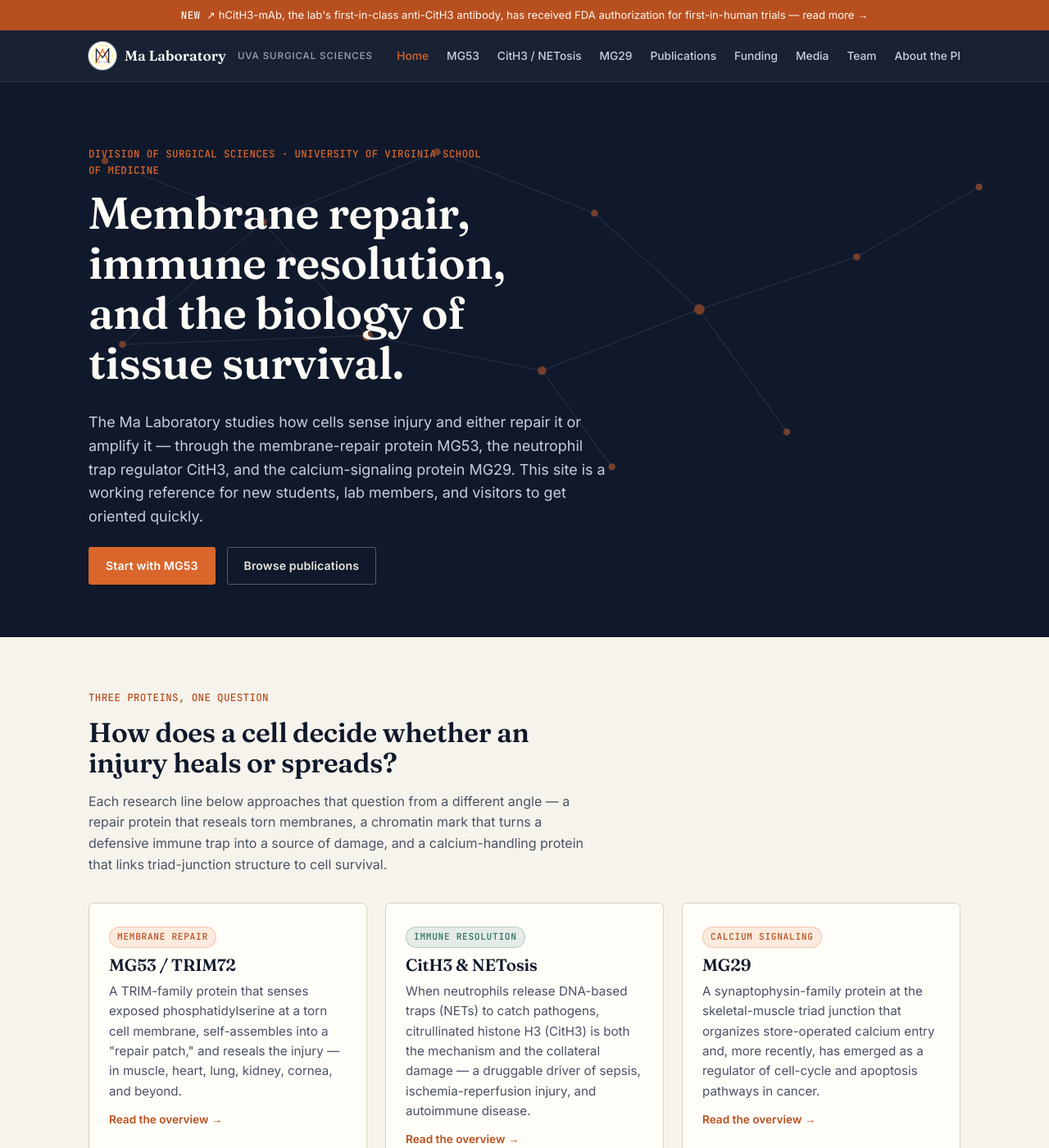
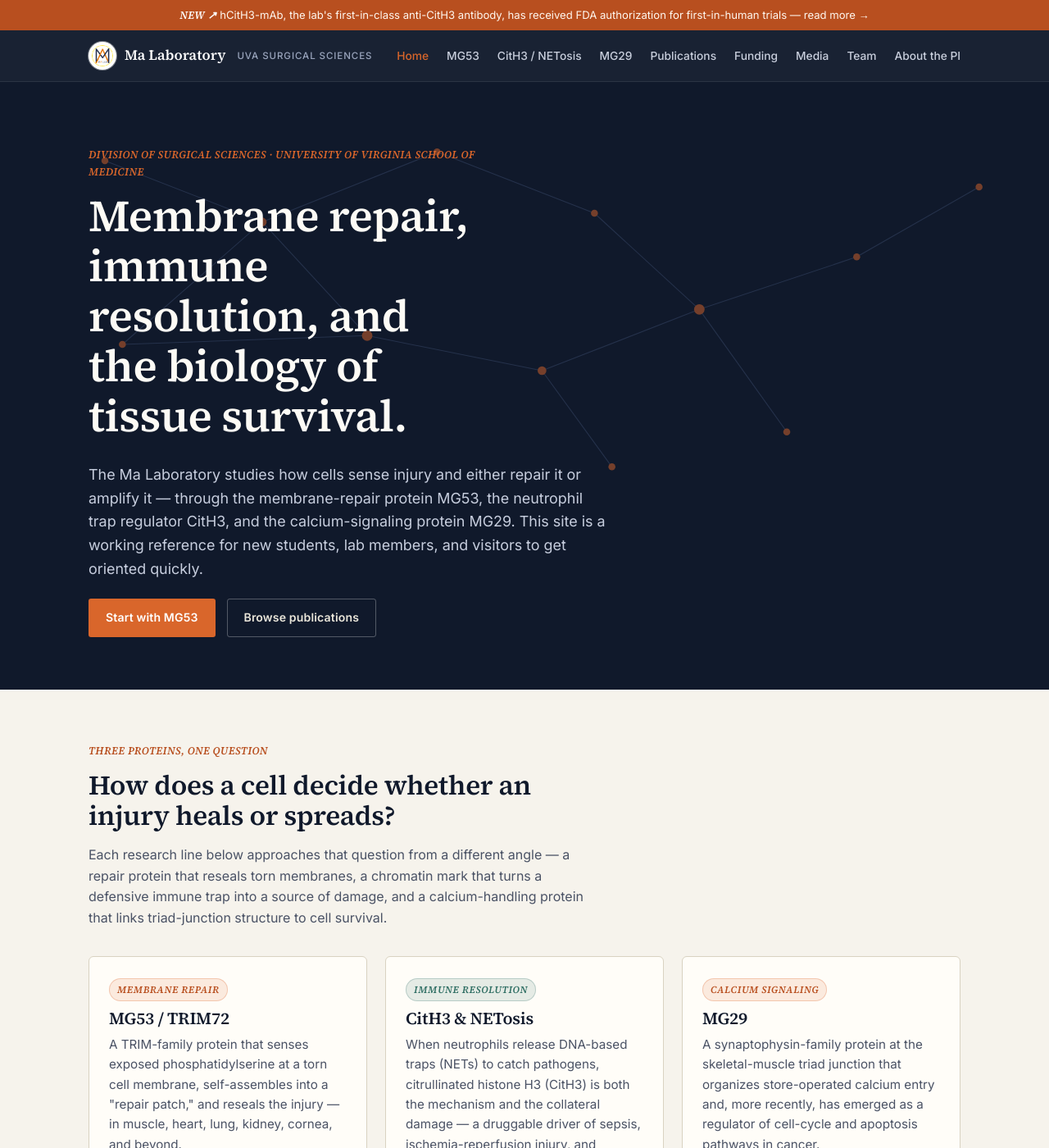
Before and after one commit to mjf6e/Ma-Lab-Research-Portfolio, a Jekyll site: the page built from index.html, in a window 1280 px wide and 1400 px high. Shown: the whole window at 82% size. Built offline with Jekyll 4.4.1, drawn with Linux system fonts in a browser that asks for light colours.

Commit message:
Swap Fraunces/JetBrains Mono for a classic Source Serif 4 pairing

```diff
--- a/assets/style.css
+++ b/assets/style.css
@@ -1,8 +1,8 @@
 /* Ma Laboratory — resource site
    Palette: ink navy / bone / signal orange / cell teal
-   Type: Fraunces (display serif) + Inter (body/UI) + JetBrains Mono (data labels) */
+   Type: Source Serif 4 (classic serif, headings + labels) + Inter (body/UI) */
 
-@import url('https://fonts.googleapis.com/css2?family=Fraunces:opsz,wght@9..144,400;9..144,500;9..144,600&family=Inter:wght@400;500;600;700&family=JetBrains+Mono:wght@500&display=swap');
+@import url('https://fonts.googleapis.com/css2?family=Source+Serif+4:ital,opsz,wght@0,8..60,400;0,8..60,500;0,8..60,600;0,8..60,700;1,8..60,500;1,8..60,600&family=Inter:wght@400;500;600;700&display=swap');
 
 :root{
   --ink:      #10192b;
@@ -30,7 +30,7 @@ body{
   -webkit-font-smoothing:antialiased;
 }
 h1,h2,h3,h4{
-  font-family:'Fraunces', Georgia, serif;
+  font-family:'Source Serif 4', Georgia, serif;
   font-weight:600;
   line-height:1.12;
   margin:0 0 .5em;
@@ -46,7 +46,7 @@ a:hover{ text-decoration:underline; }
 a:focus-visible, button:focus-visible{ outline:3px solid var(--teal); outline-offset:2px; }
 ul{ margin:0 0 1em; padding-left:1.2em; color:var(--slate); }
 li{ margin-bottom:.35em; }
-.mono{ font-family:'JetBrains Mono', monospace; font-size:.78rem; letter-spacing:.03em; text-transform:uppercase; color:var(--signal-2); }
+.mono{ font-family:'Source Serif 4', Georgia, serif; font-style:italic; font-weight:600; font-size:.82rem; letter-spacing:.03em; text-transform:uppercase; color:var(--signal-2); }
 .wrap{ max-width:var(--max); margin:0 auto; padding:0 28px; }
 
 /* ---- Nav ---- */
@@ -62,7 +62,7 @@ li{ margin-bottom:.35em; }
   border-bottom:1px solid rgba(255,255,255,0.08);
 }
 .nav{ display:flex; align-items:center; justify-content:space-between; padding:14px 28px; max-width:var(--max); margin:0 auto; }
-.brand{ display:flex; align-items:center; gap:10px; color:#fff; font-family:'Fraunces',serif; font-weight:600; font-size:1.08rem; }
+.brand{ display:flex; align-items:center; gap:10px; color:#fff; font-family:'Source Serif 4',serif; font-weight:600; font-size:1.08rem; }
 .brand .dot{ width:9px; height:9px; border-radius:50%; background:var(--signal); box-shadow:0 0 0 4px rgba(217,102,43,.25); }
 .brand-logo-wrap{
   display:inline-flex; align-items:center; justify-content:center;
@@ -137,8 +137,8 @@ section.tight{ padding:44px 0; }
 .card a.more{ font-weight:600; font-size:.85rem; }
 
 .tag{
-  font-family:'JetBrains Mono',monospace; font-size:.7rem; text-transform:uppercase;
-  letter-spacing:.06em; padding:3px 9px; border-radius:20px;
+  font-family:'Source Serif 4', Georgia, serif; font-style:italic; font-weight:600; font-size:.76rem; text-transform:uppercase;
+  letter-spacing:.05em; padding:3px 9px; border-radius:20px;
   background:rgba(47,110,99,.12); color:var(--teal); border:1px solid rgba(47,110,99,.25);
 }
 .tag.orange{ background:rgba(217,102,43,.12); color:var(--signal-2); border-color:rgba(217,102,43,.28); }
@@ -147,7 +147,7 @@ section.tight{ padding:44px 0; }
 .stats{ display:flex; gap:0; border:1px solid var(--line); border-radius:6px; overflow:hidden; background:var(--paper); }
 .stat{ flex:1; padding:22px 20px; border-right:1px solid var(--line); }
 .stat:last-child{ border-right:none; }
-.stat .num{ font-family:'Fraunces',serif; font-size:1.8rem; color:var(--ink); }
+.stat .num{ font-family:'Source Serif 4',serif; font-size:1.8rem; color:var(--ink); }
 .stat .label{ font-size:.78rem; color:var(--slate); text-transform:uppercase; letter-spacing:.04em; }
 @media (max-width:760px){ .stats{ flex-wrap:wrap; } .stat{ flex:1 1 50%; border-bottom:1px solid var(--line);} }
 
@@ -162,12 +162,12 @@ section.tight{ padding:44px 0; }
 .compare .col.sci h4{ color:#fff; }
 .compare .col.sci p{ color:#c3c9d9; }
 .compare .col.lay{ background:var(--paper); }
-.compare .col h4{ margin-bottom:.6em; font-family:'JetBrains Mono',monospace; font-size:.78rem; text-transform:uppercase; letter-spacing:.06em; }
+.compare .col h4{ margin-bottom:.6em; font-family:'Source Serif 4', Georgia, serif; font-style:italic; font-weight:600; font-size:.85rem; text-transform:uppercase; letter-spacing:.05em; }
 @media (max-width:760px){ .compare{ grid-template-columns:1fr; } }
 
 ol.steps{ list-style:none; padding:0; margin:0; display:grid; gap:14px; }
 ol.steps li{ display:flex; gap:16px; padding:16px 0; border-bottom:1px dashed var(--line); }
-ol.steps li .n{ font-family:'Fraunces',serif; color:var(--signal-2); font-size:1.3rem; min-width:32px; }
+ol.steps li .n{ font-family:'Source Serif 4',serif; color:var(--signal-2); font-size:1.3rem; min-width:32px; }
 ol.steps li div p{ margin:0; }
 ol.steps li strong{ color:var(--ink); }
 
@@ -180,7 +180,7 @@ ol.steps li strong{ color:var(--ink); }
 /* ---- Publications ---- */
 .pub-filterbar{ display:flex; gap:10px; flex-wrap:wrap; margin-bottom:24px; }
 .pub-filterbar a{
-  font-family:'JetBrains Mono',monospace; font-size:.74rem; text-transform:uppercase; letter-spacing:.04em;
+  font-family:'Source Serif 4', Georgia, serif; font-style:italic; font-weight:600; font-size:.82rem; text-transform:uppercase; letter-spacing:.04em;
   border:1px solid var(--line); border-radius:20px; padding:6px 13px; color:var(--ink); background:var(--paper);
 }
 .pub-filterbar a:hover{ border-color:var(--signal); text-decoration:none; color:var(--signal-2); }
@@ -190,17 +190,17 @@ ol.steps li strong{ color:var(--ink); }
   padding:16px 0; border-bottom:1px solid var(--line);
   display:grid; grid-template-columns:64px 1fr; gap:16px;
 }
-.pub .yr{ font-family:'JetBrains Mono',monospace; color:var(--signal-2); font-size:.85rem; padding-top:2px; }
+.pub .yr{ font-family:'Source Serif 4', Georgia, serif; font-style:italic; font-weight:600; color:var(--signal-2); font-size:.92rem; padding-top:2px; }
 .pub .title{ font-weight:600; color:var(--ink); margin-bottom:2px; display:block; }
 .pub .meta{ font-size:.82rem; color:var(--slate); }
 .pub .links a{ font-size:.8rem; margin-right:14px; font-weight:600; }
-@media (max-width:600px){ .pub{ grid-template-columns:1fr; } .pub .yr{ font-size:.75rem; } }
+@media (max-width:600px){ .pub{ grid-template-columns:1fr; } .pub .yr{ font-size:.82rem; } }
 
 /* ---- Funding ---- */
 .fund-list{ display:grid; gap:18px; }
 .fund{ background:var(--paper); border:1px solid var(--line); border-left:4px solid var(--teal); border-radius:4px; padding:22px 24px; }
 .fund h3{ margin-bottom:.3em; }
-.fund .amt{ font-family:'JetBrains Mono',monospace; color:var(--teal); font-size:.85rem; }
+.fund .amt{ font-family:'Source Serif 4', Georgia, serif; font-style:italic; font-weight:600; color:var(--teal); font-size:.92rem; }
 
 /* ---- Media ---- */
 .video-embed{ position:relative; width:100%; padding-top:56.25%; margin-bottom:16px; border-radius:4px; overflow:hidden; background:var(--ink); }
```
